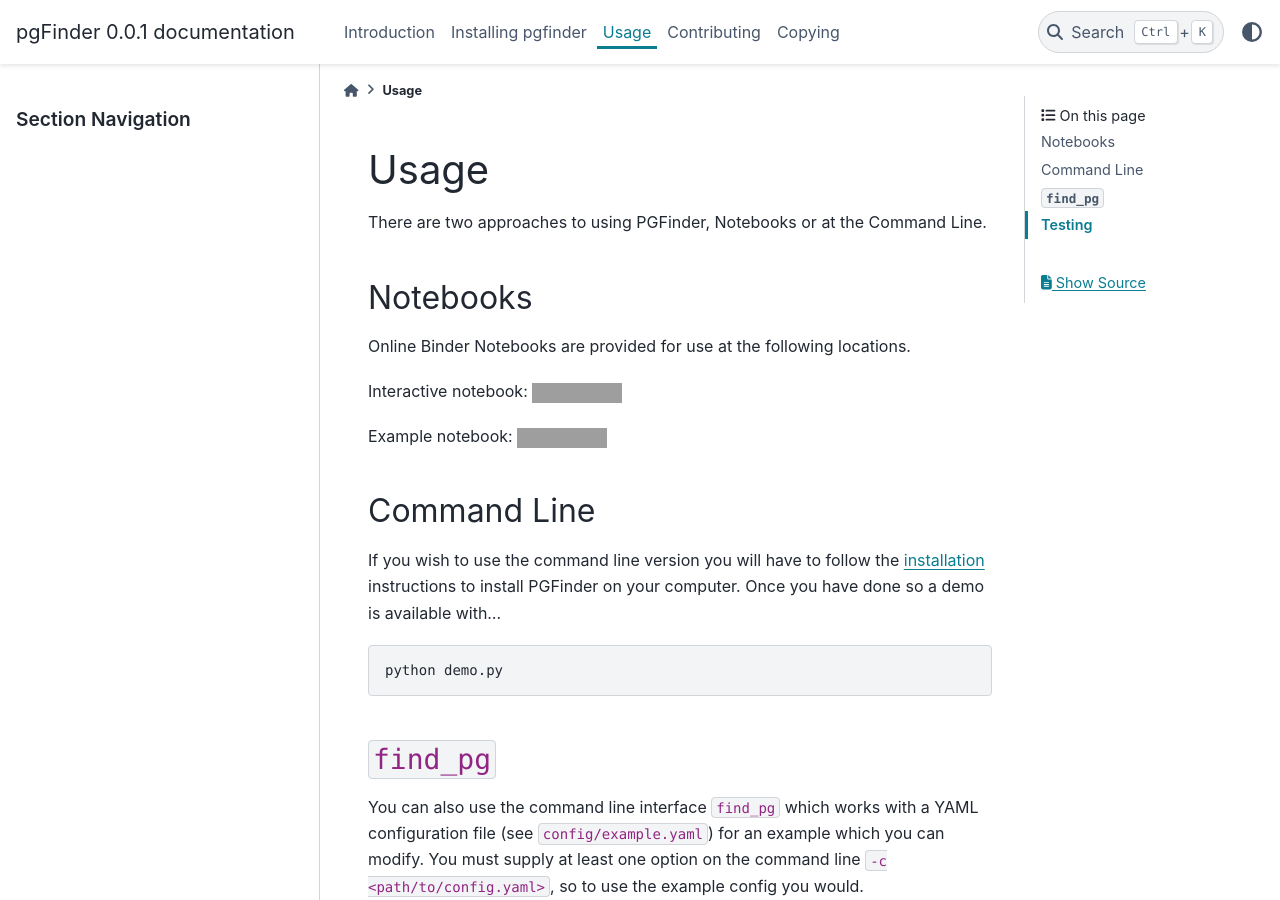
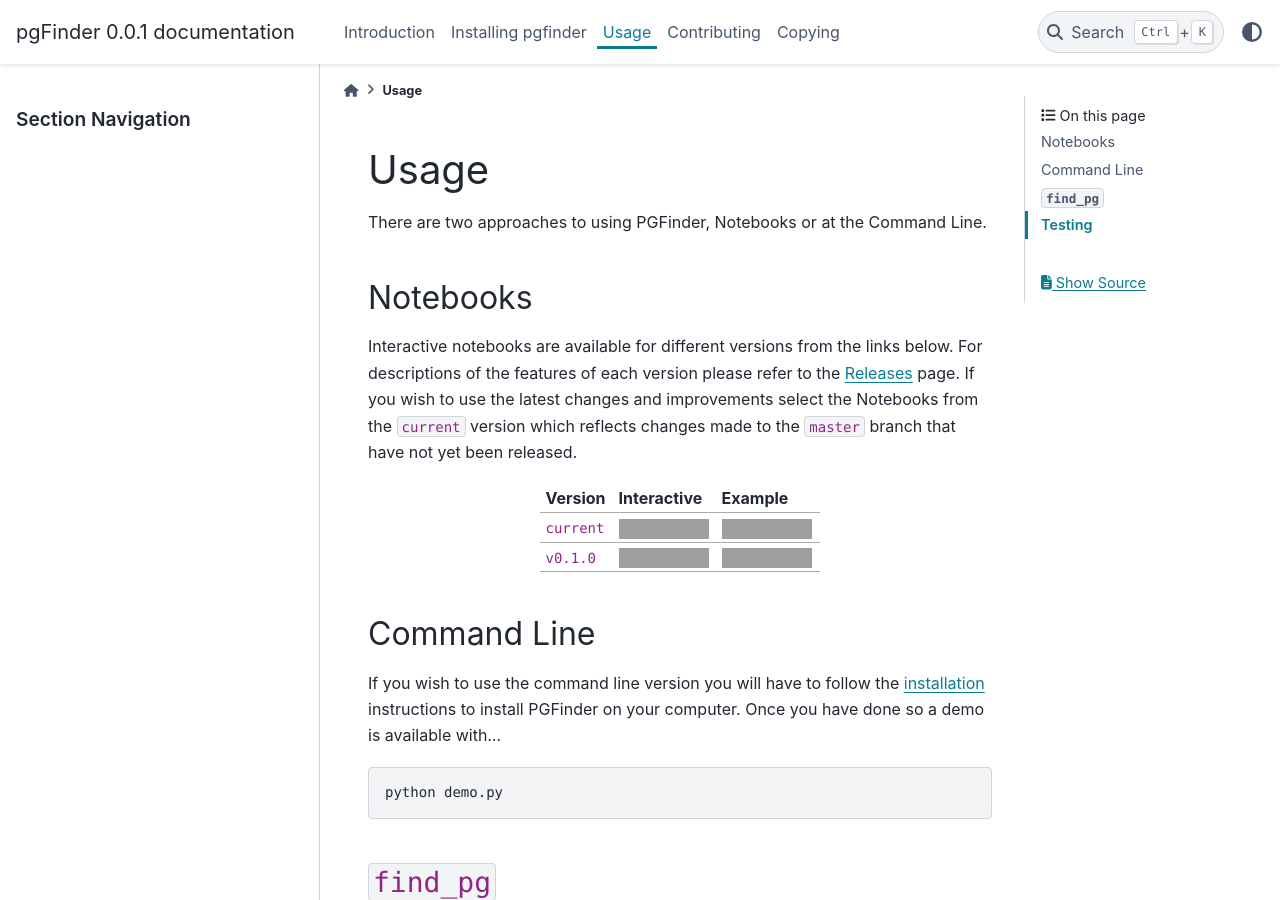
Before and after one commit to Mesnage-Org/pgfinder, a Sphinx documentation site: the page built from docs/usage.md, in a window 1280 px wide and 900 px high. Built offline with Sphinx 7.4.7 and the PyData theme 0.15.4, drawn with Linux system fonts in a browser that asks for light colours; pages that are not in the unit, such as notebooks, are missing from menus; grey boxes are pictures that could not be loaded.

Commit message:
105 | Intro expansion; updating notebook links under usage.md

```diff
--- a/docs/usage.md
+++ b/docs/usage.md
@@ -4,11 +4,15 @@
 
 ## Notebooks
 
-Online Binder Notebooks are provided for use at the following locations.
+Interactive notebooks are available for different versions from the links below. For descriptions of the features of each version
+please refer to the [Releases](https://github.com/Mesnage-Org/pgfinder/releases) page. If you wish to use the latest changes
+and improvements select the Notebooks from the `current` version which reflects changes made to the `master` branch that
+have not yet been released.
 
-Interactive notebook: [![Binder](https://mybinder.org/badge_logo.svg)](https://mybinder.org/v2/gh/Mesnage-Org/PGFinder/master?urlpath=tree/pgfinder_interactive.ipynb)
-
-Example notebook: [![Binder](https://mybinder.org/badge_logo.svg)](https://mybinder.org/v2/gh/Mesnage-Org/PGFinder/master?urlpath=tree/pgfinder.ipynb)
+| Version  | Interactive | Example |
+|----------|-------------|---------|
+| `current` | [![Binder](https://mybinder.org/badge_logo.svg)](https://mybinder.org/v2/gh/Mesnage-Org/PGFinder/master?urlpath=tree/pgfinder_interactive.ipynb) | [![Binder](https://mybinder.org/badge_logo.svg)](https://mybinder.org/v2/gh/Mesnage-Org/PGFinder/master?urlpath=tree/pgfinder.ipynb) |
+| `v0.1.0` | [![Binder](https://mybinder.org/badge_logo.svg)](https://mybinder.org/v2/gh/Mesnage-Org/PGFinder/v0.1.0?urlpath=tree/pgfinder_interactive.ipynb) | [![Binder](https://mybinder.org/badge_logo.svg)](https://mybinder.org/v2/gh/Mesnage-Org/PGFinder/v0.1.0?urlpath=tree/pgfinder.ipynb) |
 
 ## Command Line
 
```
Also changed, not shown: docs/introduction.md (+11 -2 lines).
